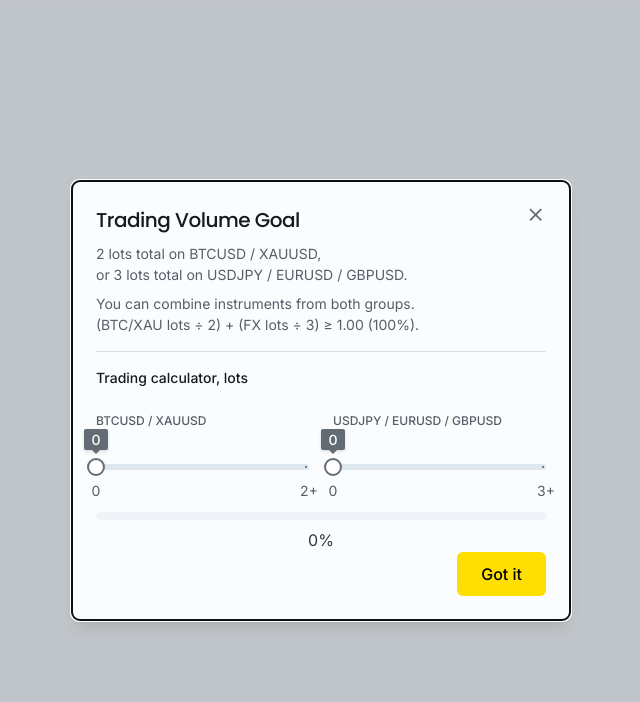
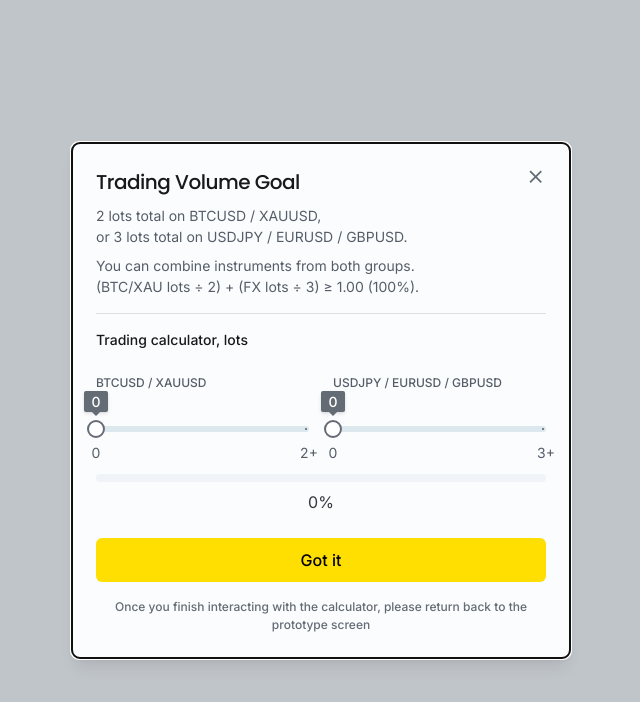
Before and after one commit to lalalayka/referral-calc, a React (Vite) app: page / in a window 1280 px wide. Shown: the top 702 px of the page, without its empty margins (319-959 px from the left). Built offline with nearby package versions, Linux system fonts and the light colour scheme.

Commit message:
Refactor modal layout and improve slider functionality for trading volume calculator

```diff
--- a/src/App.tsx
+++ b/src/App.tsx
@@ -125,11 +125,18 @@ function App() {
             </Stack>
 
             {/* Action button */}
-          <Box sx={{ display: 'flex', justifyContent: 'flex-end' }}>
+            <Stack justifyContent="flex-end" mt={3} gap={2}>
               <Button variant="solid" color="primary" size='lg'>
                 Got it
               </Button>
-          </Box>
+              <Typography
+                level="body-xs"
+                textAlign="center"
+                color="neutral"
+                >
+                  Once you finish interacting with the calculator, please return back to the prototype screen
+              </Typography>
+            </Stack>
           </Sheet>
         </Modal>
       </Box>
```
Lines whose indentation alone changed are shown as unchanged.
